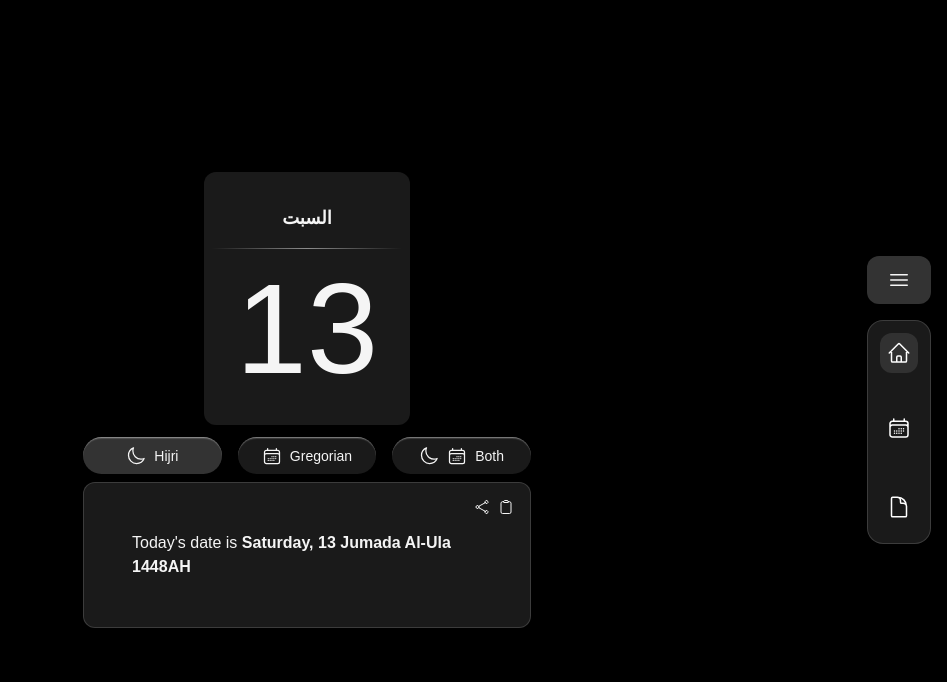
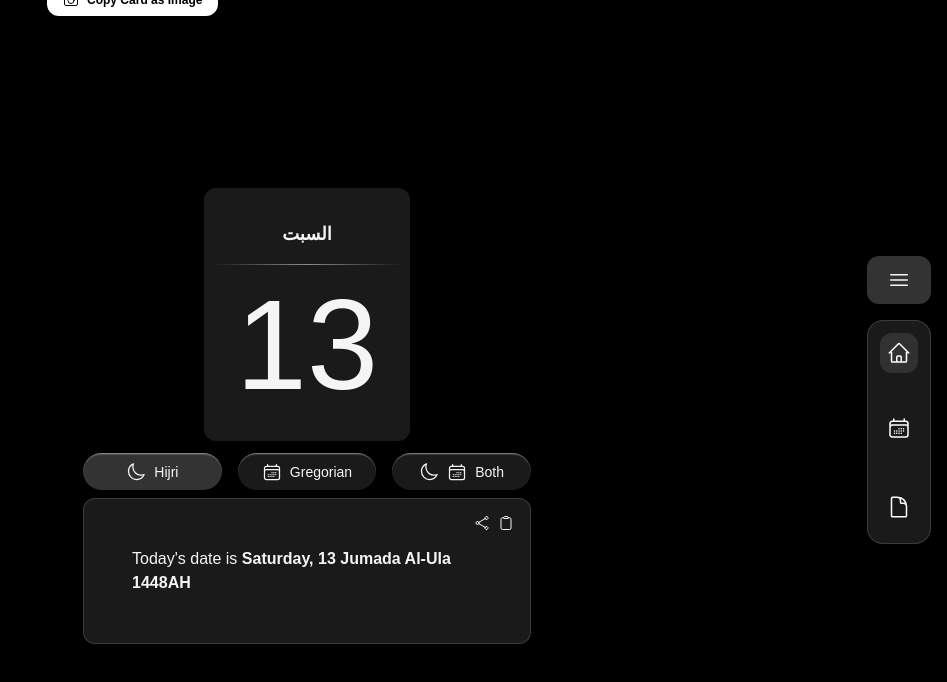
Before and after one commit to Ajayi1428Muhammad/LunarTracker, a Next.js app: page / in a window 1280 px wide. Shown: the top 682 px of the page, without its empty margins (333-1280 px from the left). Built offline with nearby package versions, Linux system fonts and the light colour scheme; a web font is replaced by a local one.

Commit message:
quick test on screen capture

```diff
--- a/package.json
+++ b/package.json
@@ -11,6 +11,7 @@
   "dependencies": {
     "@heroicons/react": "^2.2.0",
     "@vercel/analytics": "^2.0.1",
+    "html-to-image": "^1.11.13",
     "motion": "^14.4.0",
     "next": "16.4.0",
     "react": "19.3.0",
@@ -19,6 +20,8 @@
   },
   "devDependencies": {
     "@tailwindcss/turbopack": "^4",
+    "@types/react": "^19.3.0",
+    "@types/react-dom": "^19.3.0",
     "eslint": "^9",
     "eslint-config-next": "16.4.0",
     "tailwindcss": "^4"
--- a/src/app/components/DateView.jsx
+++ b/src/app/components/DateView.jsx
@@ -5,9 +5,10 @@ import {
   MoonIcon,
   ClipboardIcon,
   CheckIcon,
-  ShareIcon
+  ShareIcon,
+  CameraIcon
 } from "@heroicons/react/24/outline";
-import { div } from "motion/react-client";
+import { toBlob } from "html-to-image";
 
 const pill =
   "flex-1 min-w-0 rounded-3xl border-t border-white/40 bg-white/10 px-2 py-2 text-center text-xs sm:text-sm font-medium shadow-[inset_0_1px_1px_rgba(255,255,255,0.15)] transition-all duration-300 ease-in-out hover:bg-white/20 focus:outline-none sm:px-3 lg:px-5 flex items-center justify-center gap-2 shrink-0";
@@ -15,9 +16,40 @@ const pill =
 const DateView = ({ gregorian, hijri }) => {
   const [view, setView] = useState("hijri");
   const [copied, setCopied] = useState(false);
+  const [copyingShot, setCopyingShot] = useState(false);
+  const [copiedShot, setCopiedShot] = useState(false);
+
+  const cardRef = useRef(null);
   const dateTextRef = useRef(null);
   const siteUrl = "https://lunartracker-ng.vercel.app";
   const siteName = "LunarTracker";
+
+  const handleCopyImage = async () => {
+    if (!cardRef.current) return;
+
+    setCopyingShot(true);
+
+    try {
+      const blob = await toBlob(cardRef.current, {
+        cacheBust: true,
+        pixelRatio: 2,
+      });
+
+      if (!blob) throw new Error("Blob generation failed");
+
+      // 2. Write the image directly to the clipboard
+      await navigator.clipboard.write([
+        new ClipboardItem({ [blob.type]: blob }),
+      ]);
+
+      setCopiedShot(true);
+      setTimeout(() => setCopiedShot(false), 2500);
+    } catch (err) {
+      console.error("Failed to copy image to clipboard:", err);
+    } finally {
+      setCopyingShot(false);
+    }
+  };
   const getText = () => {
     const visibleText = dateTextRef.current.innerText;
     return `${visibleText} \n\n ©️ ${siteName} (${siteUrl})`;
@@ -51,6 +83,38 @@ const DateView = ({ gregorian, hijri }) => {
     }
   }
   return (
+    <div>
+      <button
+        onClick={handleCopyImage}
+        disabled={copyingShot}
+        className="flex items-center gap-2 px-4 py-2 bg-white text-black text-xs font-semibold rounded-xl hover:bg-neutral-200 transition-all active:scale-95 disabled:opacity-50 cursor-pointer"
+      >
+        {copiedShot ? (
+          <>
+            <CheckIcon className="w-4 h-4 text-emerald-600" />
+            <span>Image Copied to Clipboard!</span>
+          </>
+        ) : (
+          <>
+            <CameraIcon className="w-4 h-4 text-black" />
+            <span>{copyingShot ? "Capturing..." : "Copy Card as Image"}</span>
+          </>
+        )}
+      </button>
+      <div
+        className="flex flex-col items-center justify-center h-screen p-5"
+        ref={cardRef}
+      >
+        {/* DateHead */}
+        <div className="bg-white/10 p-8 rounded-xl mb-3">
+          <div className="text-lg font-bold flex justify-center">
+            {hijri.arDayOfWeek}
+          </div>
+          <div className="-mx-6 h-px bg-linear-to-r from-transparent via-white/50 to-transparent my-4 " />
+          <h1 className="text-9xl">{hijri.hijriDay}</h1>
+        </div>
+        {/* DateView */}
+        <div className="w-[calc(100%-2rem)]  mx-auto">
           <div className="w-full max-w-full overflow-hidden">
             <div className="flex flex-col">
               <div className="mb-2 grid grid-cols-2 ms:grid-cols-3 w-full items-stretch gap-2 sm:gap-4">
@@ -148,8 +212,8 @@ const DateView = ({ gregorian, hijri }) => {
                     Today's date is{" "}
                     <span className="font-bold font-moderno uppercase">
                       {gregorian.enDayOfWeek}, {hijri.hijriDay} {hijri.month}{" "}
-                {hijri.year}AH in correspondent to {gregorian.enDayOfWeek},{" "}
-                {gregorian.gregorianDate.day}th of{" "}
+                      {hijri.year}AH in correspondent to {gregorian.enDayOfWeek}
+                      , {gregorian.gregorianDate.day}th of{" "}
                       {gregorian.gregorianDate.monthName}{" "}
                       {gregorian.gregorianDate.year}
                       CE
@@ -159,6 +223,9 @@ const DateView = ({ gregorian, hijri }) => {
               )}
             </div>
           </div>
+        </div>
+      </div>
+    </div>
   );
 };
 
--- a/src/app/components/LunarTracker.jsx
+++ b/src/app/components/LunarTracker.jsx
@@ -9,17 +9,8 @@ async function TrackerContent () {
     await connection();
     const { gregorian, hijri } = getDate();
     return (
-      <div className="flex flex-col items-center justify-center h-screen p-5">
-        <div className="bg-white/10 p-8 rounded-xl mb-3">
-          <div className="text-lg font-bold flex justify-center">
-            {hijri.arDayOfWeek}
-          </div>
-          <div className="-mx-6 h-px bg-linear-to-r from-transparent via-white/50 to-transparent my-4 " />
-          <h1 className="text-9xl">{hijri.hijriDay}</h1>
-        </div>
-        <div className="w-[calc(100%-2rem)]  mx-auto">
+      <div className="">
         <DateView gregorian={gregorian} hijri={hijri} />
-        </div>
       </div>
     );
 }
```
Also changed, not shown: 1 other file (tests, documents, lock files or other folders). Lines whose indentation alone changed are shown as unchanged.
